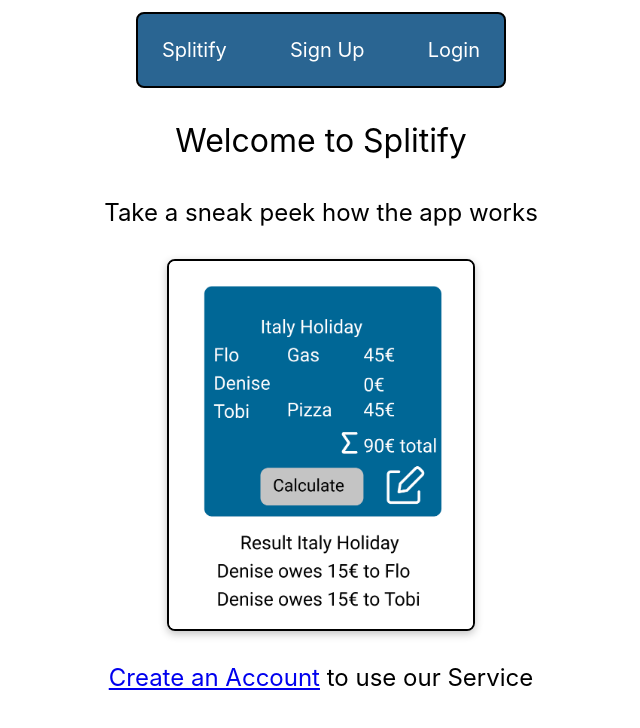
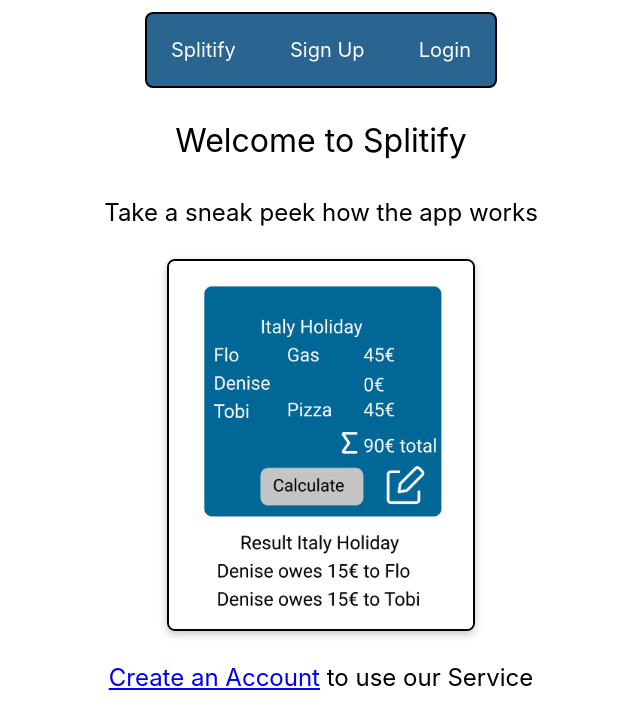
Before and after one commit to flo951/final-project-upleveled, a Next.js app: page / in a window 1280 px wide. Shown: the top 728 px of the page, without its empty margins (319-959 px from the left). Built offline with nearby package versions, Linux system fonts and the light colour scheme; no server answers.

Commit message:
Add fixed width

```diff
--- a/components/Header.tsx
+++ b/components/Header.tsx
@@ -10,7 +10,7 @@ const headerStyles = css`
   background-color: #2a6592;
   border: 2px solid black;
   color: white;
-  width: 342px;
+  width: 324px;
   h3 {
     margin: 4px;
     padding: 8px;
```
